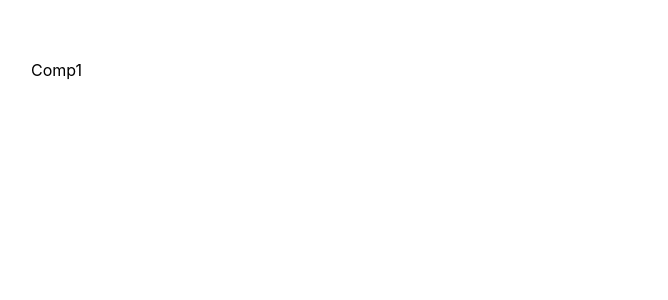
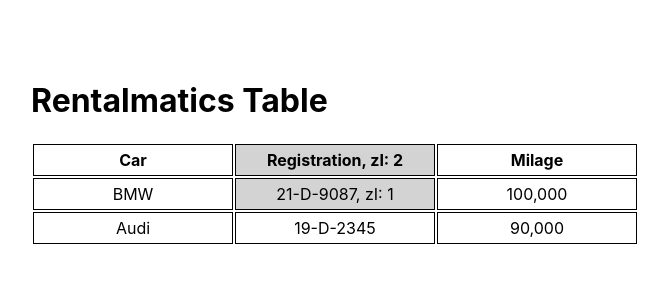
Before and after one commit to dmitrisanzharov/cra-js-axios-redux-router, a React (Create React App) app: page / in a window 1280 px wide. Shown: the top 300 px of the page, without its empty margins (29-697 px from the left). Built offline with nearby package versions, Linux system fonts and the light colour scheme.

Commit message:
Cypress passes all good

```diff
--- a/src/components/Comp1/Comp1.css
+++ b/src/components/Comp1/Comp1.css
@@ -1 +1,16 @@
-/*# sourceMappingURL=Comp1.css.map */
+th, td {
+  width: 200px;
+  text-align: center;
+  border: 1px solid black;
+  padding: 5px;
+}
+
+#vid {
+  z-index: 2;
+  background-color: lightgray;
+}
+
+#vid-td {
+  z-index: 1;
+  background-color: lightgray;
+}/*# sourceMappingURL=Comp1.css.map */
--- a/src/components/Comp1/Comp1.js
+++ b/src/components/Comp1/Comp1.js
@@ -3,7 +3,26 @@ import "./Comp1.css";
 import { useForm } from "react-hook-form";
 
 const Comp1 = () => {
-	return <div className="Comp1">Comp1</div>;
+	return <div className="Comp1">
+		<h1>Rentalmatics Table</h1>
+		<table>
+			<tr>
+				<th>Car</th>
+				<th id='vid'>Registration, zI: 2</th>
+				<th>Milage</th>
+			</tr>
+			<tr>
+				<td>BMW</td>
+				<td id='vid-td'>21-D-9087, zI: 1</td>
+				<td>100,000</td>
+			</tr>
+			<tr>
+				<td>Audi</td>
+				<td>19-D-2345</td>
+				<td>90,000</td>
+			</tr>
+		</table>
+	</div>;
 };
 
 export default Comp1;
--- a/src/components/Comp1/Comp1.scss
+++ b/src/components/Comp1/Comp1.scss
@@ -0,0 +1,20 @@
+table{
+    // border: 1px solid red;
+}
+
+th, td{
+    width: 200px;
+    text-align: center;
+    border: 1px solid black;
+    padding: 5px;
+}
+
+#vid{
+    z-index: 2;
+    background-color: lightgray;
+}
+
+#vid-td{
+    z-index: 1;
+    background-color: lightgray;
+}
```
Also changed, not shown: 2 other files (tests, documents, lock files or other folders).
